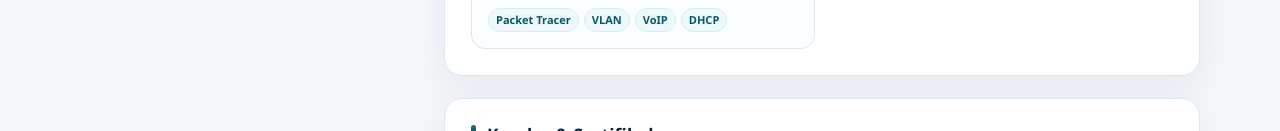
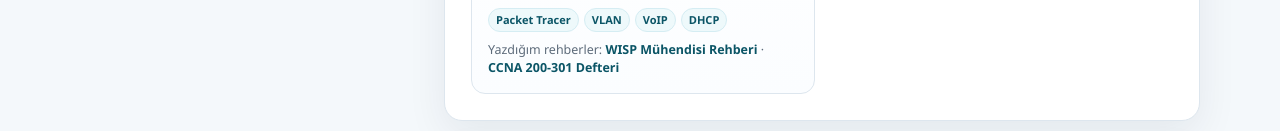
Before and after one commit to mehmetkmrcoglu/mehmetkmrcoglu.github.io, a plain HTML site: page index.html in a window 1280 px wide. Shown: the part 2716-2847 px from the top of the page. Drawn offline with Linux system fonts and the light colour scheme.

Commit message:
Projeler bölümüne WISP/CCNA rehber linkleri; CV PDF güncellendi

```diff
--- a/index.html
+++ b/index.html
@@ -202,6 +202,10 @@
           <h3>Kurumsal Ağ Tasarımı ve Simülasyonu</h3>
           <p>Cisco Packet Tracer ile DataCenter entegrasyonu, VLAN Trunking, DHCP, SMTP, VoIP, Web/FTP/NTP sunucuları içeren kurumsal ağ tasarımı.</p>
           <div class="tags"><span class="tag">Packet Tracer</span><span class="tag">VLAN</span><span class="tag">VoIP</span><span class="tag">DHCP</span></div>
+          <p class="project-links">Yazdığım rehberler:
+            <a href="https://mehmetkmrcoglu.github.io/wisp/">WISP Mühendisi Rehberi</a> ·
+            <a href="https://mehmetkmrcoglu.github.io/ccna/">CCNA 200-301 Defteri</a>
+          </p>
         </article>
       </div>
     </section>
--- a/styles.css
+++ b/styles.css
@@ -282,6 +282,8 @@ h1 span { color: var(--teal); }
 }
 .project h3 { margin: 0 0 6px; font-size: .95rem; }
 .project p { margin: 0 0 11px; font-size: .86rem; color: var(--muted); }
+.project .project-links { margin: 9px 0 0; font-size: .78rem; line-height: 1.45; }
+.project .project-links a { font-weight: 700; }
 .tags { display: flex; flex-wrap: wrap; gap: 5px; }
 .tag {
   font-size: .69rem; font-weight: 700; color: var(--teal-dark);
@@ -432,6 +434,7 @@ h1 span { color: var(--teal); }
   }
   .project h3 { font-size: 8.6pt; margin-bottom: .8mm; }
   .project p { font-size: 7.9pt; margin-bottom: 1.2mm; }
+  .project .project-links { font-size: 7.1pt; margin: 1mm 0 0; }
   .tag { font-size: 6.4pt; padding: .2mm 1.3mm; }
   .project:last-child:nth-child(odd) { grid-column: 1 / -1; }
 
```
Also changed, not shown: 1 other file.
